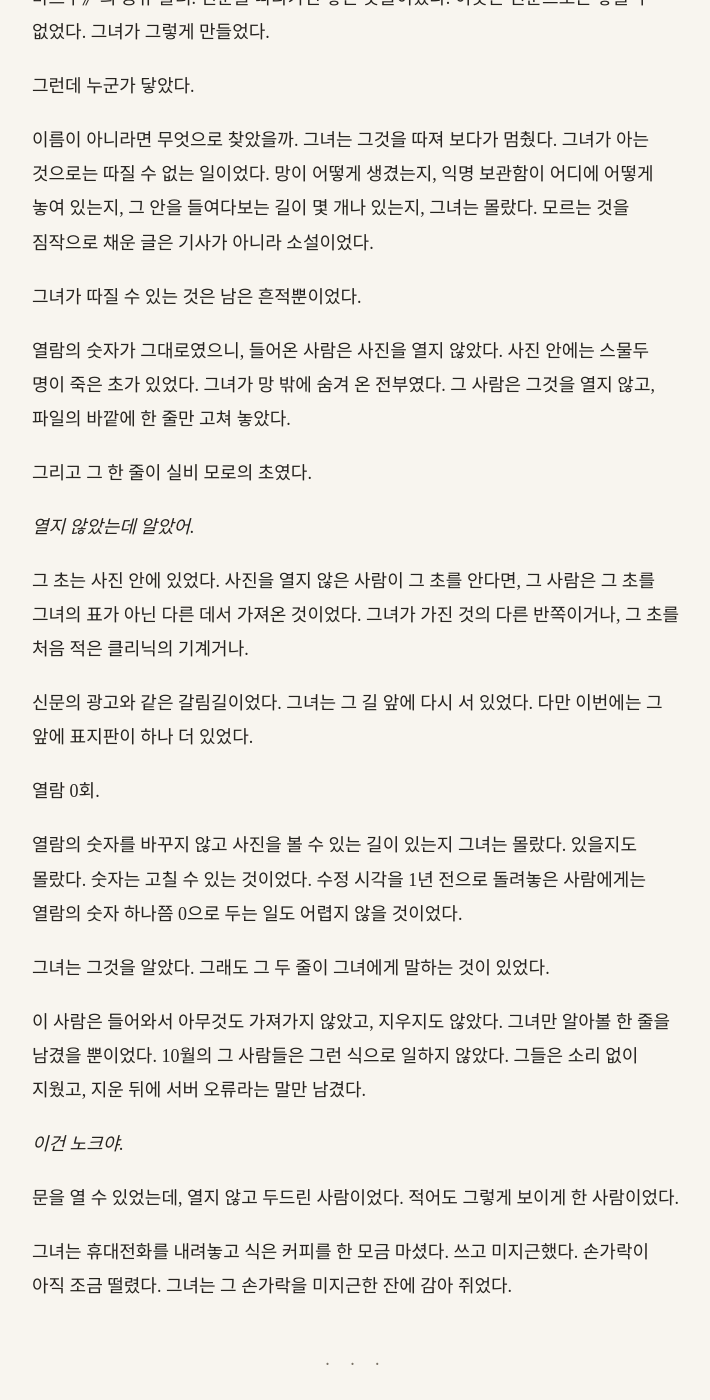
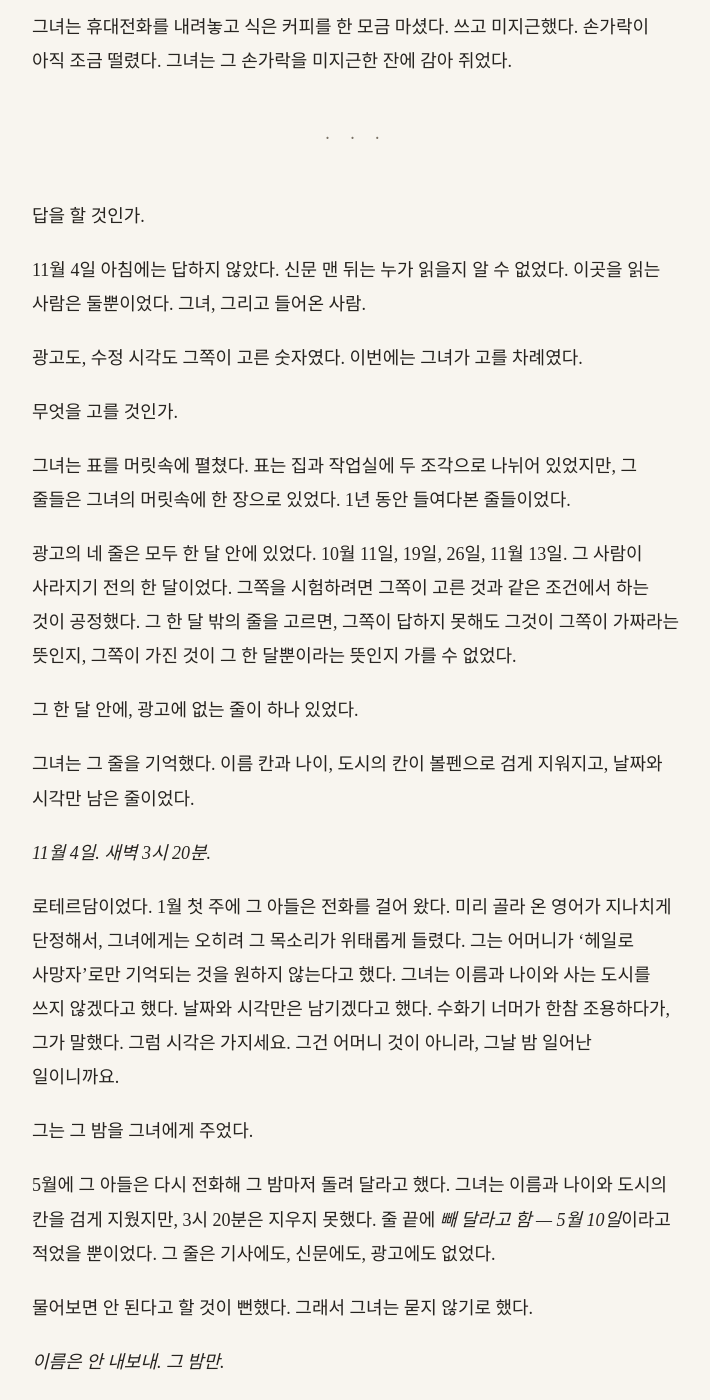
Before and after one commit to kangkkang/writer_s1_public, a Jekyll site: the page built from vol1/024.md, in a window 1280 px wide and 1400 px high, scrolled down 5770 px. Shown: the whole window, without its empty margins (284-994 px from the left). Built offline with Jekyll 4.4.1, drawn with Linux system fonts in a browser that asks for light colours; our own code applies the rules of GitHub Pages for plain Markdown files; some of the changed text lies outside the part shown.

Commit message:
Update from https://github.com/kangkkang/writer_s1/commit/f5afa3f95637a910a6140369bfaf7296ff44f1e2

```diff
--- a/vol1/024.md
+++ b/vol1/024.md
@@ -10,9 +10,7 @@
 
 광장을 도는 차들의 불빛이 젖은 바닥에 길게 번졌다. 생탕투안 거리 쪽 가로등 사이로 일꾼 둘이 사다리를 세우고 크리스마스 장식 전구 줄을 걸고 있었다. 아직 불이 들어오지 않은 전구들은 하얀 알처럼 줄에 매달려 바람에 흔들렸다.
 
-그녀는 장갑을 벗고 손가락으로 광고를 한 줄씩 짚어 내려갔다. 방, 피아노, 고양이. 성탄 전야에 혼자인 사람들을 위한 저녁 모임. 몽마르트르의 그 회색 고양이는 3주째 같은 곳에서 찾는 사람을 기다리고 있었다.
-
-도보 여행 동호회는 없었다.
+그녀는 장갑을 벗고 손가락으로 광고를 한 줄씩 짚어 내려갔다. 방, 피아노, 고양이. 성탄 전야에 혼자인 사람들을 위한 저녁 모임. 몽마르트르의 그 회색 고양이는 3주째 같은 곳에서 찾는 사람을 기다리고 있었다. 도보 여행 동호회는 없었다.
 
 그녀는 마지막 줄까지 내려간 손가락을 거두었다. 11월 9일, 16일, 23일, 그리고 오늘. 네 호째였다. 같은 동호회도, 같은 방식의 숫자도, 그녀를 부르는 다른 문장도 없었다.
 
@@ -48,29 +46,13 @@
 
 로셰는 남색 털조끼에, 끝에 커피 얼룩이 묻은 회색 목도리를 두르고 있었다. 사무실의 난방이 시원찮은 모양이었다. 그는 그녀를 보자 화면에서 눈을 떼고, 왼쪽 귀의 프롬을 빼서 서랍에 넣었다.
 
-"아직이야, 아직." 로셰가 먼저 말했다. "변호사가 네 기사 문장을 하나씩 다시 읽고 있어. 다음 기사는 그다음이고. 재단은 1월 이사회까지 기다리래. 1월."
+"아직이야, 아직." 로셰가 먼저 말했다. "변호사가 네 지난 기사를 단어 하나씩 다시 쪼개 보고 있어. 다음 기사는 그다음이고. 재단은 1월 이사회까지 기다리래. 1월까지는 숨죽여."
 
-"알아요."
+"원고는 쓰고 있어요."
 
-"그래도 썼지? 썼잖아."
+"알아. 손에서 출력기 냄새가 나." 로셰가 감초를 하나 집어 입에 물었다. "서랍에 넣어 둬. 지금 데스크에 올리면 다 깎아 내고 뼈대만 남겨야 돼. 낼 수 있을 때 온전하게 내."
 
-"서른 장 썼어요."
-
-로셰가 감초를 하나 집어 입에 물었다. "서른 장이면 두 번 실을 분량이야. 버리지 마. 고치지도 말고. 지금 고치면 겁먹은 문장이 돼."
-
-그녀는 대답하지 않았다. 서른 장 가운데 몇 장은 이미 겁먹은 문장이었다. 연필로 줄을 그을 때 그 문장들은 줄 밖으로 밀려났다.
-
-"하나 물어봐도 돼요?" 그녀가 말했다.
-
-"어디에 다가가는지만 아니면."
-
-"지금 실을 수 없는 기사를 계속 쓰는 기자를 보면, 편집장들은 뭐라고 해요?"
-
-로셰는 감초를 입에서 빼고 손가락 사이에서 한 번 돌렸다. 대답하기 전에 창밖을 보았다. 맞은편 건물의 창마다 누군가 화면 앞에 앉아 있었다.
-
-"대부분은 그만두라고 하지. 그게 그 기자를 아끼는 거라고 생각하니까. 나는 그 말 해 본 적 없어. 서랍에 쌓인 원고가 실린 적이 있거든. 늦게. 아주 늦게. 그래도 실렸어."
-
-그녀는 고개를 끄덕였다. 그 말에 위로가 섞여 있지 않다는 것이 고마웠다.
+위로 없는 그 덤덤한 목소리가 그녀는 차라리 편했다.
 
 사무실을 나오니 해가 지고 있었다. 11구의 좁은 길에 빵집과 정육점의 불빛이 하나씩 켜졌다. 인쇄소 골목에서는 팔꿈치가 닳은 재킷을 입은 사람들이 셔터를 내리고 있었다. 아카이브 아날로그라는 말이 생기기 전부터 그렇게 입던 사람들이었다. 그녀는 지하철역 앞의 작은 식당에 들어가 양파 수프를 시켰다. 그릇 위를 덮은 치즈가 군데군데 갈색으로 타 있었다. 숟가락으로 그 껍질을 깨자 그 아래에서 뜨거운 국물과 흐물흐물한 빵이 나왔다. 그녀는 입천장을 데고, 그래도 끝까지 먹었다. 옆자리의 노부부는 각자의 프롬에게 오늘 걸은 걸음 수를 묻고 있었다.
 
@@ -124,35 +106,19 @@
 
 그녀는 그 두 줄을 오래 놓지 않았다.
 
-이곳에는 그녀의 이름이 없었다. 현금으로 산 휴대전화, 담배 가게의 선불카드, 처음 가 본 카페의 무선망. 10월에 그들은 그녀 명의로 된 곳을 모두 비웠다. 메일 보관함, 《라 마르주》의 공유 폴더. 신분을 따라가면 닿는 곳들이었다. 이곳은 신분으로는 닿을 수 없었다. 그녀가 그렇게 만들었다.
+이곳에는 그녀의 이름이 없었다. 현금으로 산 휴대전화, 담배 가게의 선불카드, 처음 가 본 카페의 무선망. 신분으로는 닿을 수 없는 곳이었다. 그녀가 그렇게 만들었다.
 
 그런데 누군가 닿았다.
 
-이름이 아니라면 무엇으로 찾았을까. 그녀는 그것을 따져 보다가 멈췄다. 그녀가 아는 것으로는 따질 수 없는 일이었다. 망이 어떻게 생겼는지, 익명 보관함이 어디에 어떻게 놓여 있는지, 그 안을 들여다보는 길이 몇 개나 있는지, 그녀는 몰랐다. 모르는 것을 짐작으로 채운 글은 기사가 아니라 소설이었다.
+어떻게 닿았는지는 따지지 않았다. 그녀가 아는 것으로는 따질 수 없는 일이었다. 모르는 것을 짐작으로 채운 글은 기사가 아니라 소설이었다.
 
-그녀가 따질 수 있는 것은 남은 흔적뿐이었다.
+두 줄 사이에 모순이 고여 있었다. 사진을 열지 않은 사람이, 사진 속 맨 윗줄의 초를 적어 두고 갔다. 그렇다면 그 사람은 그 초를 그녀의 표가 아닌 다른 데서 가져왔다. 그녀가 가진 것의 다른 반쪽이거나, 그 초를 처음 적은 클리닉의 기계거나. 광고 앞에서와 같은 갈림길이었다.
 
-열람의 숫자가 그대로였으니, 들어온 사람은 사진을 열지 않았다. 사진 안에는 스물두 명이 죽은 초가 있었다. 그녀가 망 밖에 숨겨 온 전부였다. 그 사람은 그것을 열지 않고, 파일의 바깥에 한 줄만 고쳐 놓았다.
+수정 시각을 1년 전으로 돌려놓은 사람이라면, 열람의 숫자 하나쯤 0으로 두는 일도 어렵지 않을지 몰랐다. 그녀는 그것을 알았다.
 
-그리고 그 한 줄이 실비 모로의 초였다.
+그래도 10월의 사람들은 이렇게 일하지 않았다. 그들은 소리 없이 지우고, 서버 오류라는 말만 남겼다. 이 사람은 아무것도 가져가지 않았고 지우지도 않았다. 열 수 있는 문을 열지 않고, 문틀에 손가락만 대어 보고 물러났다.
 
-*열지 않았는데 알았어.*
-
-그 초는 사진 안에 있었다. 사진을 열지 않은 사람이 그 초를 안다면, 그 사람은 그 초를 그녀의 표가 아닌 다른 데서 가져온 것이었다. 그녀가 가진 것의 다른 반쪽이거나, 그 초를 처음 적은 클리닉의 기계거나.
-
-신문의 광고와 같은 갈림길이었다. 그녀는 그 길 앞에 다시 서 있었다. 다만 이번에는 그 앞에 표지판이 하나 더 있었다.
-
-열람 0회.
-
-열람의 숫자를 바꾸지 않고 사진을 볼 수 있는 길이 있는지 그녀는 몰랐다. 있을지도 몰랐다. 숫자는 고칠 수 있는 것이었다. 수정 시각을 1년 전으로 돌려놓은 사람에게는 열람의 숫자 하나쯤 0으로 두는 일도 어렵지 않을 것이었다.
-
-그녀는 그것을 알았다. 그래도 그 두 줄이 그녀에게 말하는 것이 있었다.
-
-이 사람은 들어와서 아무것도 가져가지 않았고, 지우지도 않았다. 그녀만 알아볼 한 줄을 남겼을 뿐이었다. 10월의 그 사람들은 그런 식으로 일하지 않았다. 그들은 소리 없이 지웠고, 지운 뒤에 서버 오류라는 말만 남겼다.
-
-*이건 노크야.*
-
-문을 열 수 있었는데, 열지 않고 두드린 사람이었다. 적어도 그렇게 보이게 한 사람이었다.
+*노크야.*
 
 그녀는 휴대전화를 내려놓고 식은 커피를 한 모금 마셨다. 쓰고 미지근했다. 손가락이 아직 조금 떨렸다. 그녀는 그 손가락을 미지근한 잔에 감아 쥐었다.
 
@@ -160,15 +126,9 @@
 
 답을 할 것인가.
 
-11월 4일 아침, 그녀는 신문의 광고에 답하지 않았다. 같은 방식으로 답하는 것은 그녀가 가진 초를 신문 맨 뒤에 싣는 일이었다. 그것을 누가 읽을지 알 수 없었다. 그들이 아직 모르는 것은 그 초 하나뿐이었다.
+11월 4일 아침에는 답하지 않았다. 신문 맨 뒤는 누가 읽을지 알 수 없었다. 이곳을 읽는 사람은 둘뿐이었다. 그녀, 그리고 들어온 사람.
 
-이곳은 신문이 아니었다. 이곳을 읽는 사람은 둘뿐이었다. 그녀, 그리고 들어온 사람. 여기에 남기는 것은, 그 사람이 누구든 그 사람만 읽게 되어 있었다.
-
-그리고 그녀는 그 사람이 누구인지 알아야 했다. 노크한 사람이 그녀가 문을 열기를 기다리고 있는 것 같았다. 그녀가 열지 않으면 그 사람은 다시 두드리거나, 다른 문으로 갈 것이었다.
-
-*이번엔 내가 묻는 거야.*
-
-광고는 그쪽이 고른 숫자였다. 수정 시각도 그쪽이 고른 숫자였다. 그녀는 그쪽이 고른 것에 고개만 끄덕이고 싶지 않았다. 그녀가 고른 것에 그쪽이 답하는지를 보고 싶었다.
+광고도, 수정 시각도 그쪽이 고른 숫자였다. 이번에는 그녀가 고를 차례였다.
 
 무엇을 고를 것인가.
 
@@ -182,19 +142,17 @@
 
 *11월 4일. 새벽 3시 20분.*
 
-로테르담이었다.
-
-1월 첫 주에 그 아들은 미리 골라 온 정확한 영어로 전화를 걸어, 어머니가 '헤일로 사망자'로만 기억되는 것을 원하지 않는다고 했다. 그녀는 이름과 나이와 사는 도시를 쓰지 않겠다고 했다. 날짜와 시각만은 남기겠다고 했다. 수화기 너머가 한참 조용하다가, 그가 말했다. 그럼 시각은 가지세요. 그건 어머니 것이 아니라, 그날 밤 일어난 일이니까요.
+로테르담이었다. 1월 첫 주에 그 아들은 전화를 걸어 왔다. 미리 골라 온 영어가 지나치게 단정해서, 그녀에게는 오히려 그 목소리가 위태롭게 들렸다. 그는 어머니가 '헤일로 사망자'로만 기억되는 것을 원하지 않는다고 했다. 그녀는 이름과 나이와 사는 도시를 쓰지 않겠다고 했다. 날짜와 시각만은 남기겠다고 했다. 수화기 너머가 한참 조용하다가, 그가 말했다. 그럼 시각은 가지세요. 그건 어머니 것이 아니라, 그날 밤 일어난 일이니까요.
 
 그는 그 밤을 그녀에게 주었다.
 
-5월에 그 아들은 다시 전화해 그 줄을 아예 빼 달라고 했다. 준 것을 돌려 달라는 말이었다. 그녀는 빼지 않았다. 줄 끝에 *빼 달라고 함 — 5월 10일*이라고 적었을 뿐이었다. 그 줄은 기사에 쓰지 않았다. 신문에도, 광고에도, 어디에도 없었다.
+5월에 그 아들은 다시 전화해 그 밤마저 돌려 달라고 했다. 그녀는 이름과 나이와 도시의 칸을 검게 지웠지만, 3시 20분은 지우지 못했다. 줄 끝에 *빼 달라고 함 — 5월 10일*이라고 적었을 뿐이었다. 그 줄은 기사에도, 신문에도, 광고에도 없었다.
 
-그 밤을 여기에 내놓는 것을 그 아들은 원하지 않을 것이었다. 물어보면 안 된다고 할 것이 뻔해서, 그녀는 묻지 않기로 했다.
+물어보면 안 된다고 할 것이 뻔했다. 그래서 그녀는 묻지 않기로 했다.
 
 *이름은 안 내보내. 그 밤만.*
 
-그녀가 이곳에 남기는 것은 날짜와 분까지의 시각, 그리고 그 밤의 시간대 하나였다. 로테르담이라는 이름도, 예순한 살이라는 나이도 없었다. 세상의 어떤 도시든 그 시간대에 있을 수 있었다. 그 밤을 알아보는 사람은 그 밤의 초를 가진 사람뿐이었다.
+그것이 변명이라는 것을 그녀는 알았다. 그녀가 이곳에 남기는 것은 날짜와 분까지의 시각, 그리고 그 밤의 시간대 하나였다. 로테르담이라는 이름도, 예순한 살이라는 나이도 없었다. 세상의 어떤 도시든 그 시간대에 있을 수 있었다. 그 밤을 알아보는 사람은 그 밤의 초를 가진 사람뿐이었다.
 
 그것이 그녀가 그 아들에게 지킬 수 있는 마지막 약속이었다. 그 약속이 충분하다고 그녀는 생각하지 않았다.
 
```
